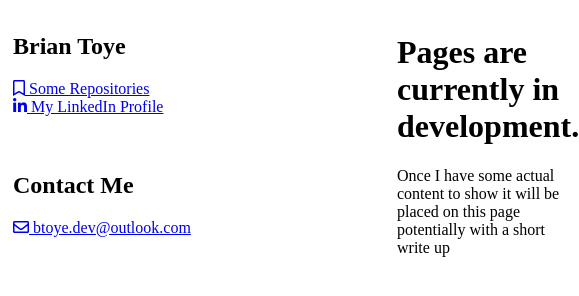
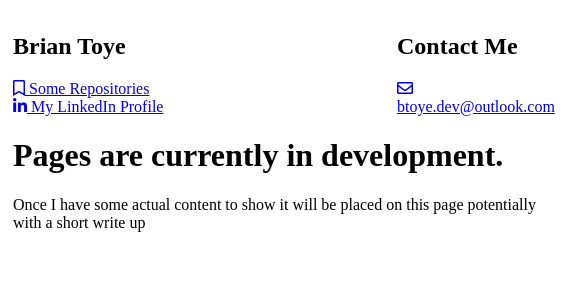
Before and after one commit to Btoye/Btoye.github.io, a plain HTML site: page index.html in a window 390 px wide. Shown: the whole page, 579 px wide, since content can reach past the window. Drawn offline with Linux system fonts and the light colour scheme.

Commit message:
fix responsive grid

```diff
--- a/assets/main.css
+++ b/assets/main.css
@@ -26,7 +26,7 @@
 		grid-template-columns: 100%;
 		grid-template-areas:
 			'sidebar contact'
-			'main';
+			'main main';
 		padding: 5px;
 	}
 }
```
